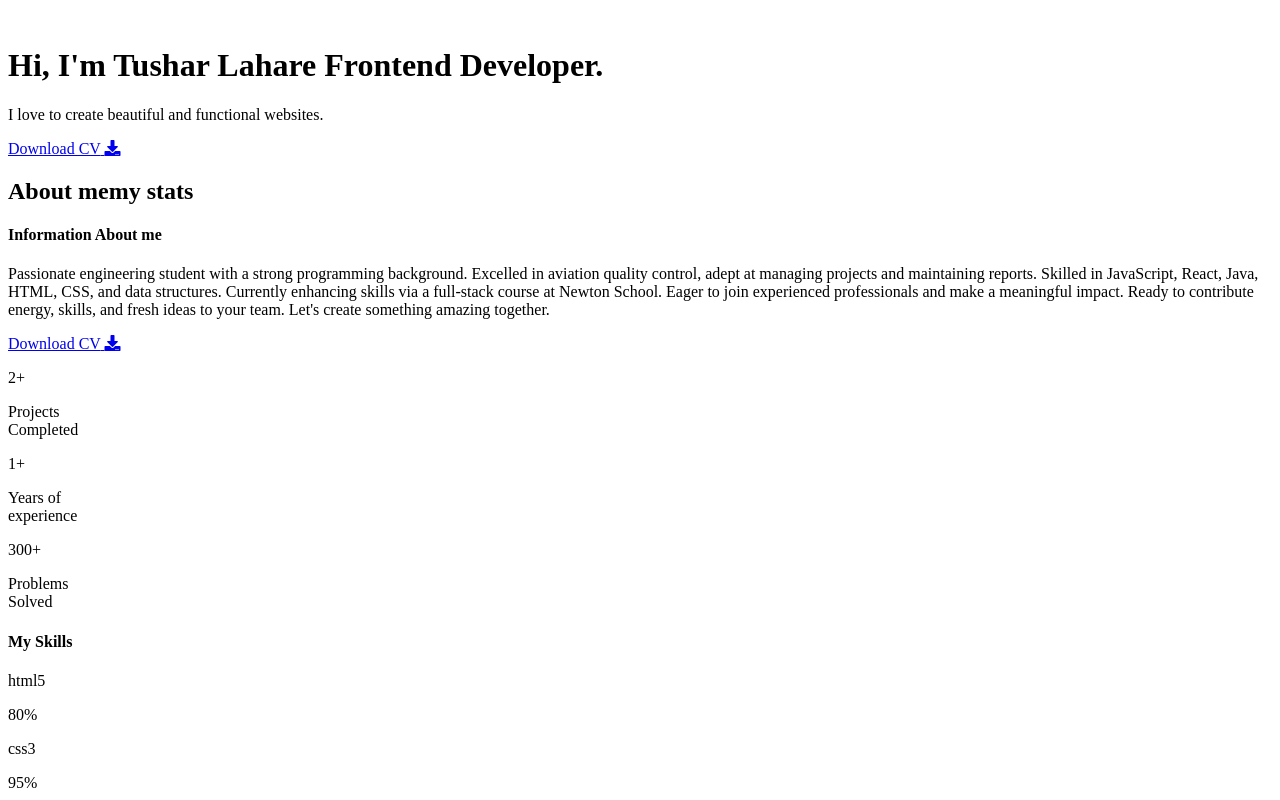
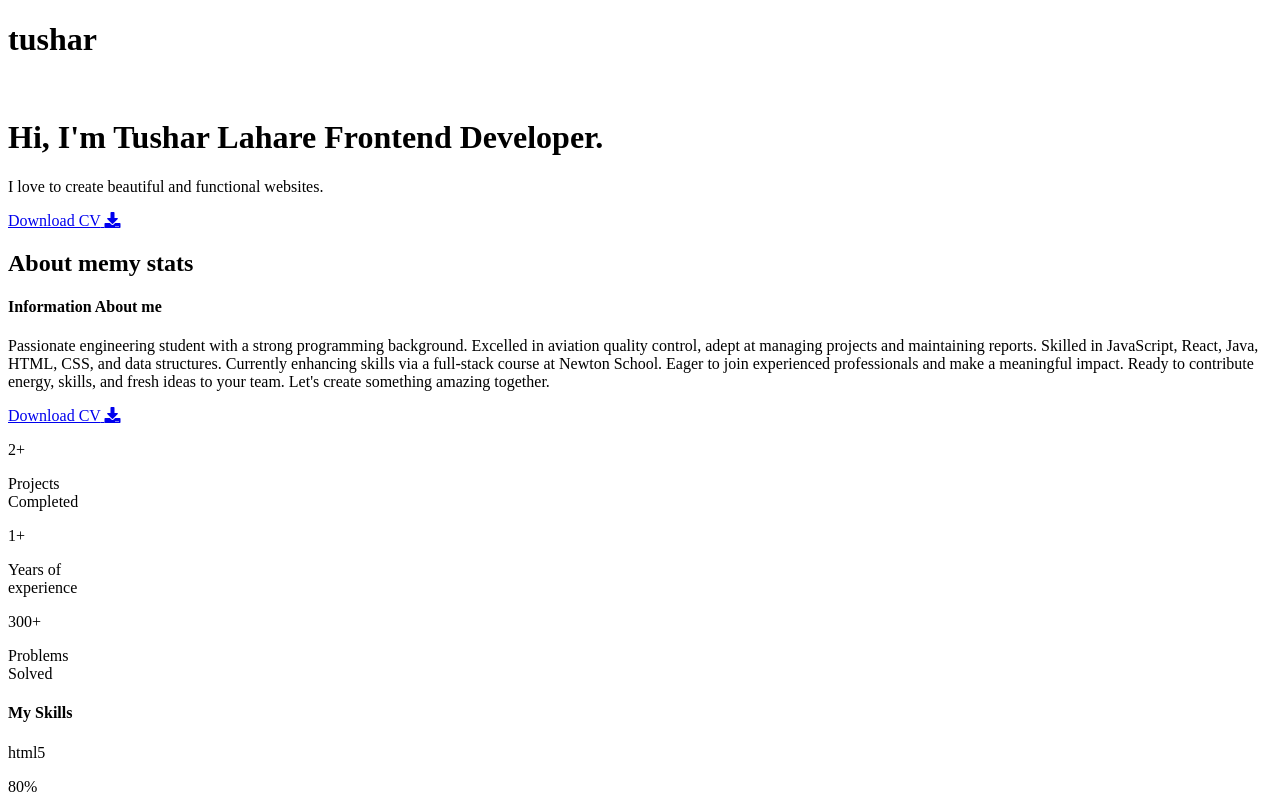
Before and after one commit to tusharlahare/portfolio1, a plain HTML site: page index.html in a window 1280 px wide. Shown: the top 800 px of the page. Drawn offline with Linux system fonts and the light colour scheme.

Commit message:
name added

```diff
--- a/index.html
+++ b/index.html
@@ -15,7 +15,7 @@
 </head>
 
 <body class="main-content">
-
+    <h1>tushar</h1>
     <header class="container header active" id="home">
         <div class="header-content">
             <div class="left-header">
```
